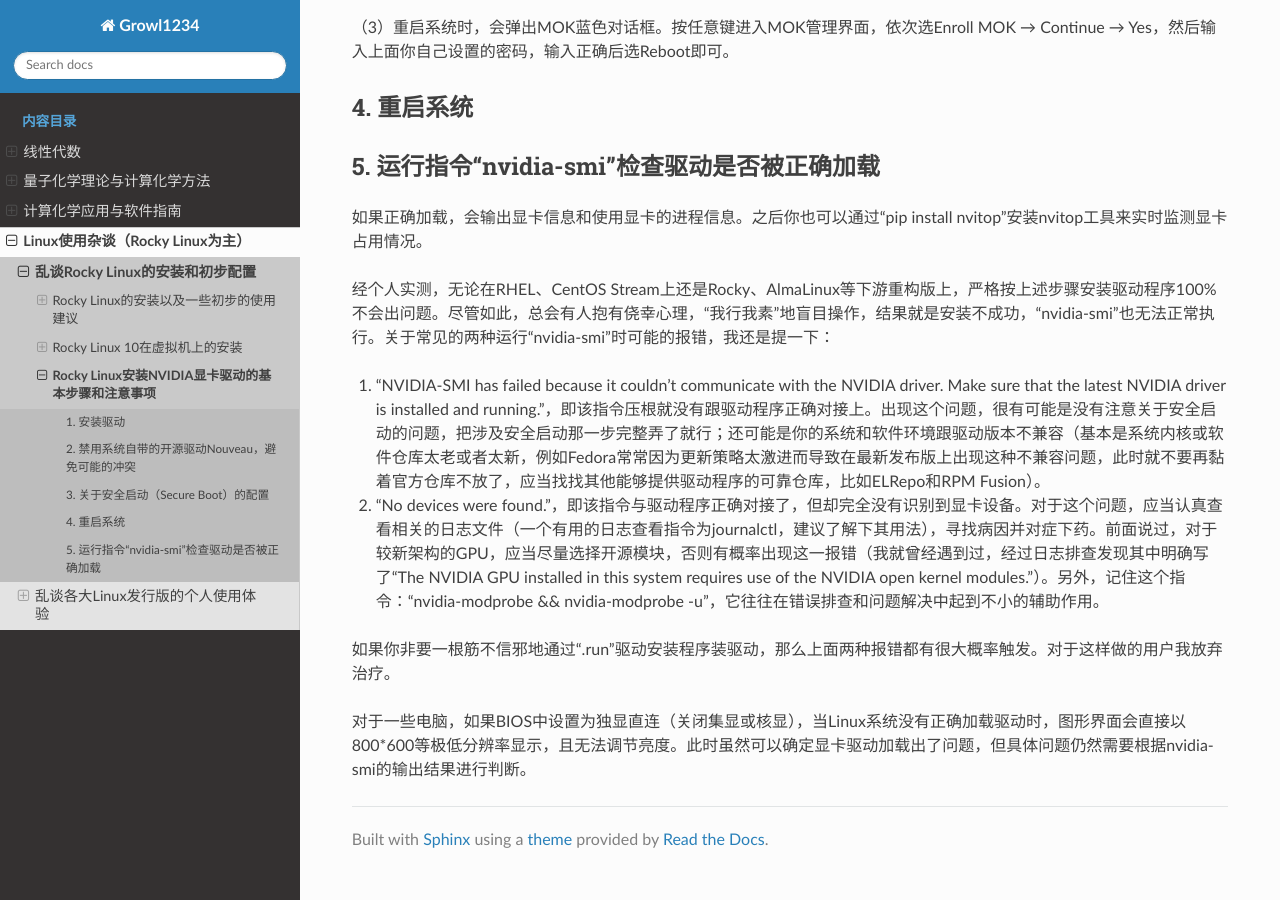
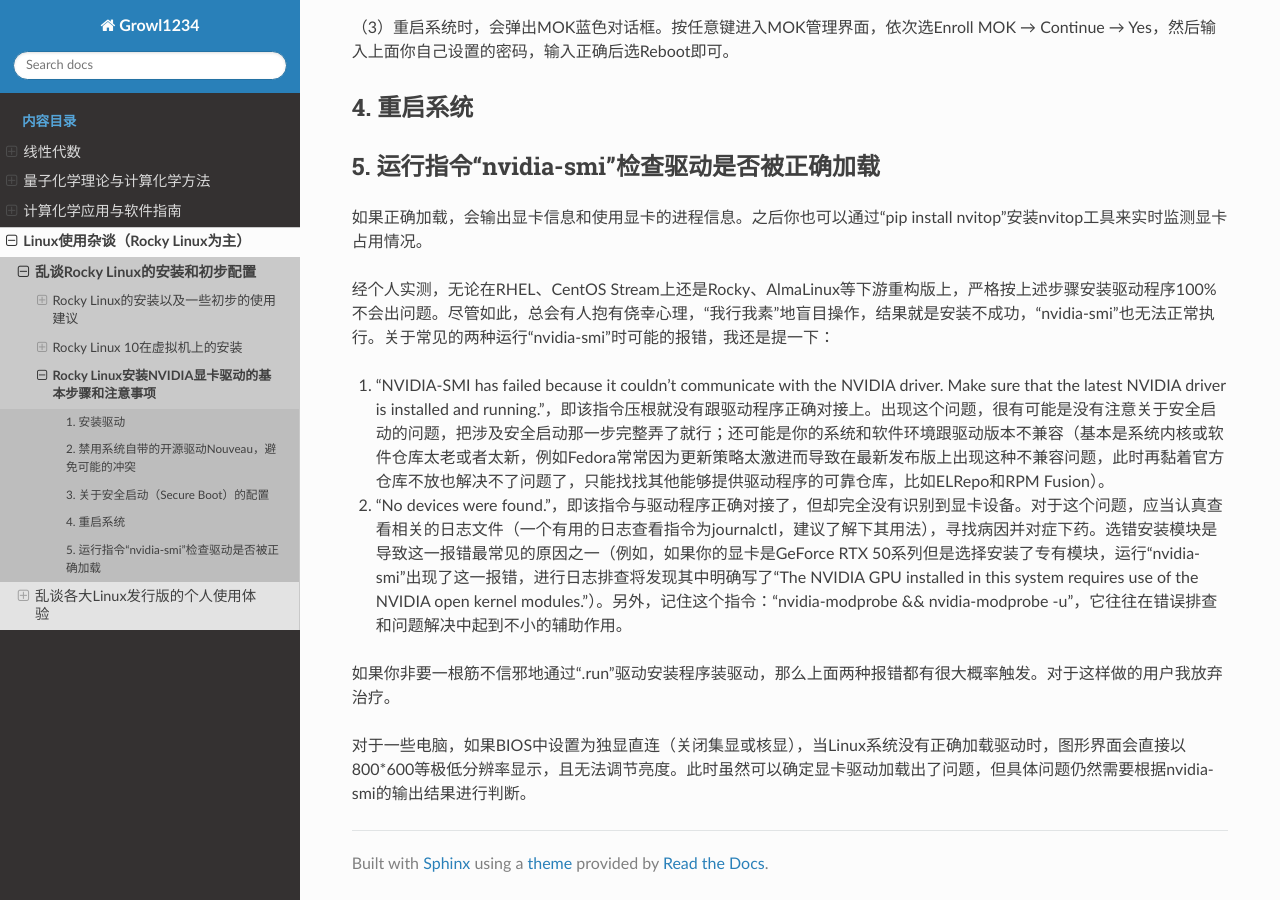
Before and after one commit to Growl1234/RTDProject, a Sphinx documentation site: the page built from source/linux/rocky/nvidia.md, in a window 1280 px wide and 900 px high, scrolled down 1182 px. Built offline with Sphinx 7.4.7 and the Read the Docs theme 3.1.0, drawn with Linux system fonts in a browser that asks for light colours; some of the changed text lies outside the part shown.

Commit message:
Update nvidia.md

```diff
--- a/source/linux/rocky/nvidia.md
+++ b/source/linux/rocky/nvidia.md
@@ -12,7 +12,7 @@
 
 1. 文档中向系统添加软件仓库的指令里的“$distro”和“$arch”应当根据教程章节开头的对应关系自行修改成相应值（本例中$distro是rhel10或rhel9，$arch是x86_64），否则系统无法识别相应部分，导致添加软件仓库失败。
 
-2. NVIDIA显卡的Linux版驱动区分专有模块（即“cuda-drivers”）和开源模块（“nvidia-open”），两者没有任何功能上的区别，但适用的架构不尽相同。文档中“Kernel Modules”一节建议道，对于较新的版本和架构应当选用开源模块；笔者也实测过，对于较新架构的GPU（例如GeForce RTX 40/50系列），如果选用专有模块的驱动程序，有偶然的概率会出现问题（最后一部分会提到）。
+2. NVIDIA显卡的Linux版驱动区分专有模块（即“cuda-drivers”）和开源模块（“nvidia-open”），两者没有任何功能上的区别，但适用的架构不尽相同。文档中“Kernel Modules”一节给了大致说明，并建议对较新架构的GPU选用开源模块（尤其注意今年最新的GeForce RTX 50系列，该系列已不再支持专有模块）。如果不确定自己的显卡应该选择哪种模块，请在添加CUDA仓库后先安装并运行“nvidia-driver-assistant”，输出结果会直接告诉你答案。
 
 3. **<font color=red>不要自以为是或者听信一些低质量教程到NVIDIA驱动下载页面直接下载和运行“.run”后缀的程序来安装驱动！</font>这种安装方式早已因兼容性差和乱改系统文件而闻名遐迩。**
 
@@ -48,9 +48,9 @@
 
 经个人实测，无论在RHEL、CentOS Stream上还是Rocky、AlmaLinux等下游重构版上，严格按上述步骤安装驱动程序100%不会出问题。尽管如此，总会有人抱有侥幸心理，“我行我素”地盲目操作，结果就是安装不成功，“nvidia-smi”也无法正常执行。关于常见的两种运行“nvidia-smi”时可能的报错，我还是提一下：
 
-1. “NVIDIA-SMI has failed because it couldn't communicate with the NVIDIA driver. Make sure that the latest NVIDIA driver is installed and running.”，即该指令压根就没有跟驱动程序正确对接上。出现这个问题，很有可能是没有注意关于安全启动的问题，把涉及安全启动那一步完整弄了就行；还可能是你的系统和软件环境跟驱动版本不兼容（基本是系统内核或软件仓库太老或者太新，例如Fedora常常因为更新策略太激进而导致在最新发布版上出现这种不兼容问题，此时就不要再黏着官方仓库不放了，应当找找其他能够提供驱动程序的可靠仓库，比如ELRepo和RPM Fusion）。
+1. “NVIDIA-SMI has failed because it couldn't communicate with the NVIDIA driver. Make sure that the latest NVIDIA driver is installed and running.”，即该指令压根就没有跟驱动程序正确对接上。出现这个问题，很有可能是没有注意关于安全启动的问题，把涉及安全启动那一步完整弄了就行；还可能是你的系统和软件环境跟驱动版本不兼容（基本是系统内核或软件仓库太老或者太新，例如Fedora常常因为更新策略太激进而导致在最新发布版上出现这种不兼容问题，此时再黏着官方仓库不放也解决不了问题了，只能找找其他能够提供驱动程序的可靠仓库，比如ELRepo和RPM Fusion）。
 
-2. “No devices were found.”，即该指令与驱动程序正确对接了，但却完全没有识别到显卡设备。对于这个问题，应当认真查看相关的日志文件（一个有用的日志查看指令为journalctl，建议了解下其用法），寻找病因并对症下药。前面说过，对于较新架构的GPU，应当尽量选择开源模块，否则有概率出现这一报错（我就曾经遇到过，经过日志排查发现其中明确写了“The NVIDIA GPU installed in this system requires use of the NVIDIA open kernel modules.”）。另外，记住这个指令：“nvidia-modprobe && nvidia-modprobe -u”，它往往在错误排查和问题解决中起到不小的辅助作用。
+2. “No devices were found.”，即该指令与驱动程序正确对接了，但却完全没有识别到显卡设备。对于这个问题，应当认真查看相关的日志文件（一个有用的日志查看指令为journalctl，建议了解下其用法），寻找病因并对症下药。选错安装模块是导致这一报错最常见的原因之一（例如，如果你的显卡是GeForce RTX 50系列但是选择安装了专有模块，运行“nvidia-smi”出现了这一报错，进行日志排查将发现其中明确写了“The NVIDIA GPU installed in this system requires use of the NVIDIA open kernel modules.”）。另外，记住这个指令：“nvidia-modprobe && nvidia-modprobe -u”，它往往在错误排查和问题解决中起到不小的辅助作用。
 
 如果你非要一根筋不信邪地通过“.run”驱动安装程序装驱动，那么上面两种报错都有很大概率触发。对于这样做的用户我放弃治疗。
 
```
